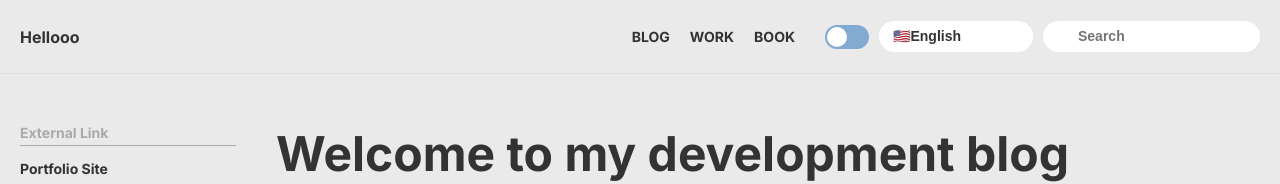
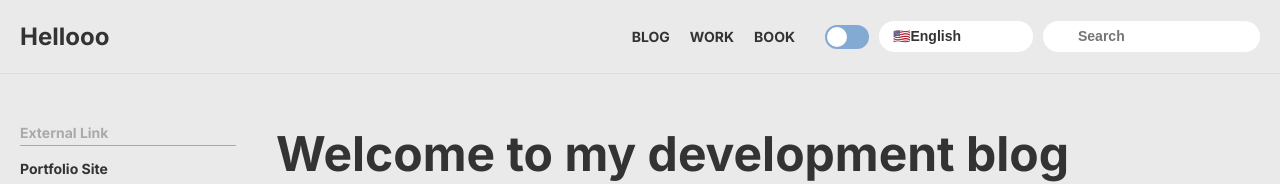
Before and after one commit to Johnyworld/devlog-legacy, a React (Create React App) app: page / in a window 1280 px wide. Shown: the top 184 px of the page. Built offline with nearby package versions, Linux system fonts and the light colour scheme.

Commit message:
Add size props to Text component

```diff
--- a/src/Components/Atoms/Typography/Text.tsx
+++ b/src/Components/Atoms/Typography/Text.tsx
@@ -1,19 +1,22 @@
 import * as React from 'react';
-import styled, { StyledComponent, DefaultTheme } from 'styled-components';
+import styled, { StyledComponent, DefaultTheme, Colors, Fonts } from 'styled-components';
 
 interface Styles {
-    color?: string;
+    /** color 값이 아닌 theme.color 에 있는 key 값을 받습니다. */
+    color?: keyof Colors;
+    size?: keyof Fonts;
     block?: boolean;
     weight?: 'thin' | 'regular' | 'bold';
 }
 
 const Container:StyledComponent<'span', DefaultTheme, Styles, never> = styled.span`
+    color: ${(props: any)=> props.color && props.theme.color[props.color]};
+    font-size: ${(props: any)=> props.size && props.theme.font[props.size]};
     font-weight: ${(props: Styles)=> (
         props.weight === 'thin' ? `300;` :
         props.weight === 'regular' ? `400;` :
         props.weight === 'bold' ? `700;` : ''
     )};
-    color: ${(props: Styles)=> props.color};
     ${(props: Styles) => props.block
         ? `
             display: block;
@@ -26,9 +29,9 @@
     text: string;
 }
 
-const Text: React.FC<Props> = ({ text, color='inherit', weight='regular', block }:Props) => {
+const Text: React.FC<Props> = ({ text, color='strongest', size='regular', weight='regular', block }:Props) => {
     return (
-        <Container color={color} block={block} weight={weight} >{text}</Container>
+        <Container color={color} size={size} block={block} weight={weight} >{text}</Container>
     );
 };
 
```
